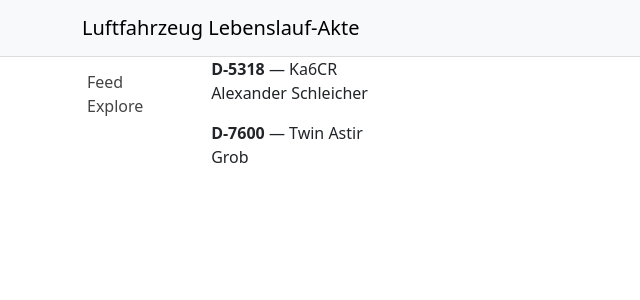
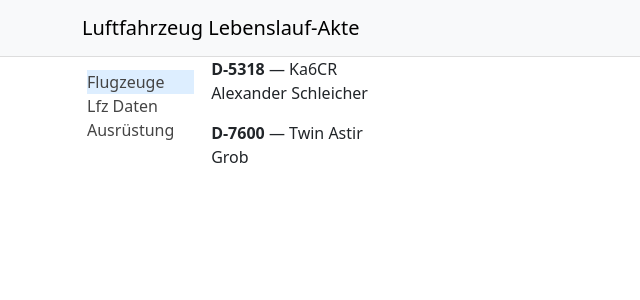
Before and after one commit to alexfederlin/lfz-wartung, a React (Create React App) app: page / in a window 1280 px wide. Shown: the top 300 px of the page, without its empty margins (0-640 px from the left). Built offline with nearby package versions, Linux system fonts and the light colour scheme.

Commit message:
implemented pages. dynamic parameters next

```diff
--- a/src/App.js
+++ b/src/App.js
@@ -1,23 +1,23 @@
 import Container from 'react-bootstrap/Container';
-import Stack from 'react-bootstrap/Stack';
+import { BrowserRouter, Routes, Route, Navigate } from 'react-router-dom';
 import Header from './components/Header';
-import Sidebar from './components/Sidebar';
-import Flugzeuge from './components/Flugzeuge';
-
+import LfzListe from './pages/LfzListe';
+import LfzDaten from './pages/LfzDaten';
+import Ausruestung from './pages/Ausruestung';
 
 export default function App() {
 
   return (
     <Container fluid className="App">
-      <Header />
-      <Container>
-        <Stack direction="horizontal">
-          <Sidebar />
-          <Container>
-            <Flugzeuge />
-          </Container>
-        </Stack>
-      </Container>
+      <BrowserRouter>
+        <Header />
+        <Routes>
+          <Route path="/" element={<LfzListe />} />
+          <Route path="/lfzdaten" element={<LfzDaten />} />
+          <Route path="/ausruestung" element={<Ausruestung />} />
+          <Route path="*" element={<Navigate to="/" />} />
+        </Routes>
+      </BrowserRouter>
     </Container>
   );
 }
--- /dev/null
+++ b/src/components/Body.js
@@ -0,0 +1,16 @@
+import Container from 'react-bootstrap/Container';
+import Stack from 'react-bootstrap/Stack';
+import Sidebar from './Sidebar';
+
+export default function Body({ sidebar, children }) {
+  return (
+    <Container>
+      <Stack direction="horizontal" className="Body">
+        {sidebar && <Sidebar />}
+        <Container className="Content">
+          {children}
+        </Container>
+      </Stack>
+    </Container>
+  );
+}
--- a/src/components/Sidebar.js
+++ b/src/components/Sidebar.js
@@ -1,15 +1,20 @@
 import Navbar from "react-bootstrap/Navbar";
 import Nav from "react-bootstrap/Nav";
+import { NavLink } from 'react-router-dom';
 
 export default function Sidebar() {
   return (
     <Navbar sticky="top" className="flex-column Sidebar">
       <Nav.Item>
-        <Nav.Link href="/">Feed</Nav.Link>
+        <Nav.Link as={NavLink} to="/">Flugzeuge</Nav.Link>
       </Nav.Item>
       <Nav.Item>
-        <Nav.Link href="/explore">Explore</Nav.Link>
+        <Nav.Link as={NavLink} to="/lfzdaten">Lfz Daten</Nav.Link>
       </Nav.Item>
+      <Nav.Item>
+        <Nav.Link as={NavLink} to="/ausruestung">Ausrüstung</Nav.Link>
+      </Nav.Item>
+
     </Navbar>
   );
 }
--- a/src/index.css
+++ b/src/index.css
@@ -30,3 +30,7 @@
 .Sidebar a:visited {
   color: #444;
 }
+
+.Sidebar .nav-item .active {
+  background-color: #def;
+}
--- /dev/null
+++ b/src/pages/Ausruestung.js
@@ -0,0 +1,10 @@
+import Body from '../components/Body';
+
+export default function Ausruestung() {
+  return (
+    <Body sidebar>
+      <h1>Ausrüstung</h1>
+      <p>TODO</p>
+    </Body>
+  );
+}
--- /dev/null
+++ b/src/pages/LfzDaten.js
@@ -0,0 +1,10 @@
+import Body from '../components/Body';
+
+export default function LfzDaten() {
+  return (
+    <Body sidebar>
+      <h1>Lfz Daten</h1>
+      <p>TODO</p>
+    </Body>
+  );
+}
--- /dev/null
+++ b/src/pages/LfzListe.js
@@ -0,0 +1,12 @@
+import Body from '../components/Body';
+import Flugzeuge from '../components/Flugzeuge';
+
+
+export default function LfzListe() {
+
+  return (
+      <Body sidebar>
+        <Flugzeuge />
+      </Body>
+  );
+}
```
